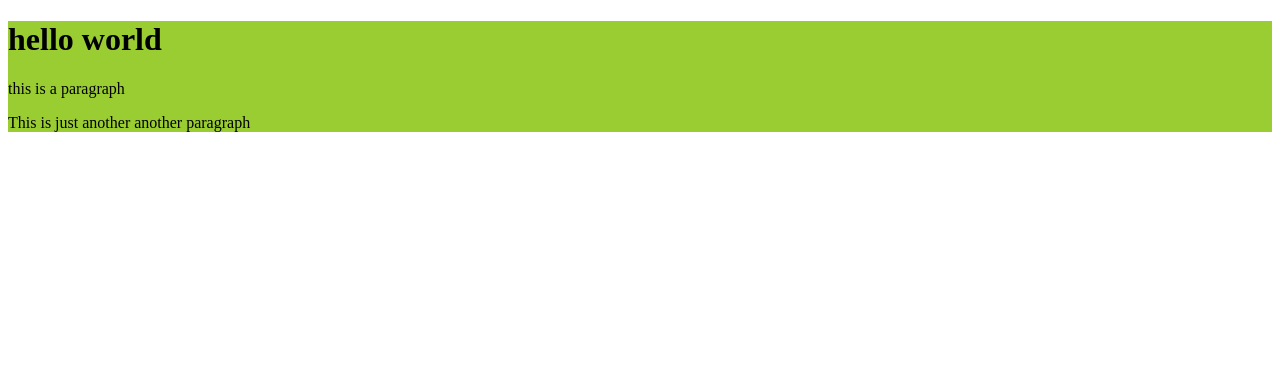
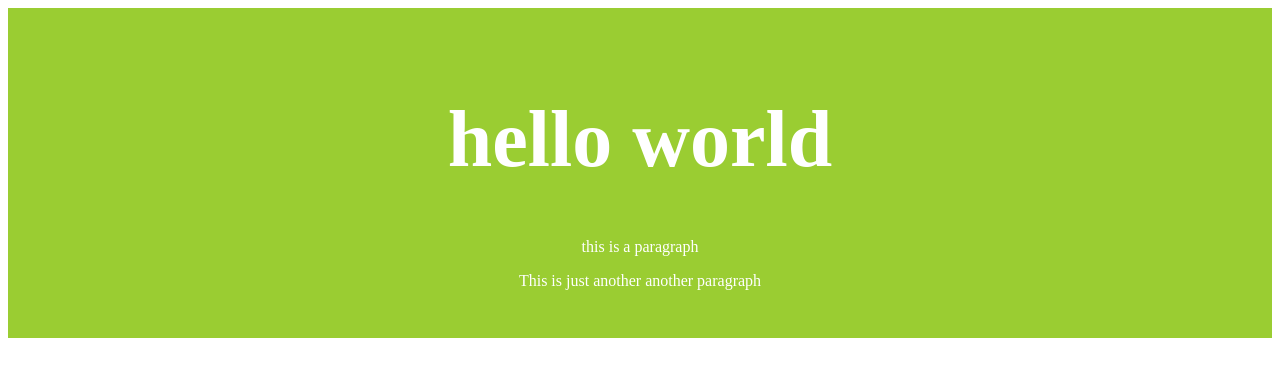
Before and after one commit to dilantha111/git-practice, a plain HTML site: page index.html in a window 1280 px wide. Drawn offline with Linux system fonts and the light colour scheme.

Commit message:
improve styles on div and h1

```diff
--- a/style.css
+++ b/style.css
@@ -1,3 +1,10 @@
 div {
     background: yellowgreen;
+    text-align: center;
+    padding: 2rem;
+    color: white;
 }
+
+h1 {
+    font-size: 5rem;
+}
```
